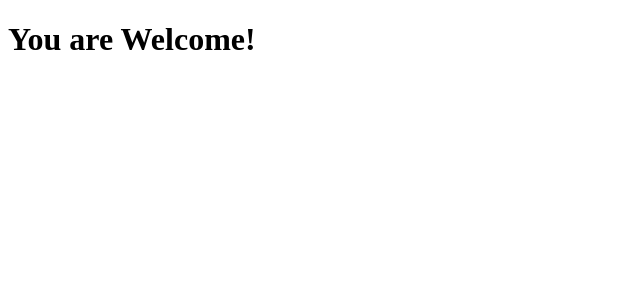
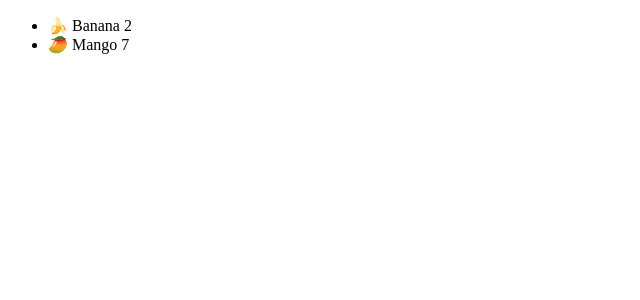
Before and after one commit to sabasyedcodes/React-tutorial, a React (Vite) app in the folder reactpro/: page / in a window 1280 px wide. Shown: the top 300 px of the page, without its empty margins (0-640 px from the left). Built offline with nearby package versions, Linux system fonts and the light colour scheme.

Commit message:
conditionally rendering list items

```diff
--- a/reactpro/src/App.jsx
+++ b/reactpro/src/App.jsx
@@ -14,11 +14,11 @@ function App() {
         /*<Hello person = {person} />
         */
       }
+      <Fruits />
       {
-        /*<Fruits />
-        */
+        /*<ConditionalComponent />*/
       }
-      <ConditionalComponent />
+
     </div>
   );
 }
--- a/reactpro/src/components/Fruit.jsx
+++ b/reactpro/src/components/Fruit.jsx
@@ -1,7 +1,15 @@
 export default function Fruit({ name, price, emoji }) {
   return (
-    <li>
-      {emoji} {name} {price}
-    </li>
+    // fragment in nothing but a container that we can use if we don't want any html elements use it when you want to combine them
+    <div>
+      {/* {emoji} {name} {price} */}
+      {price < 10 ? (
+        <li>
+          {emoji} {name} {price}
+        </li>
+      ) : (
+        "  "
+      )}
+    </div>
   );
 }
```
